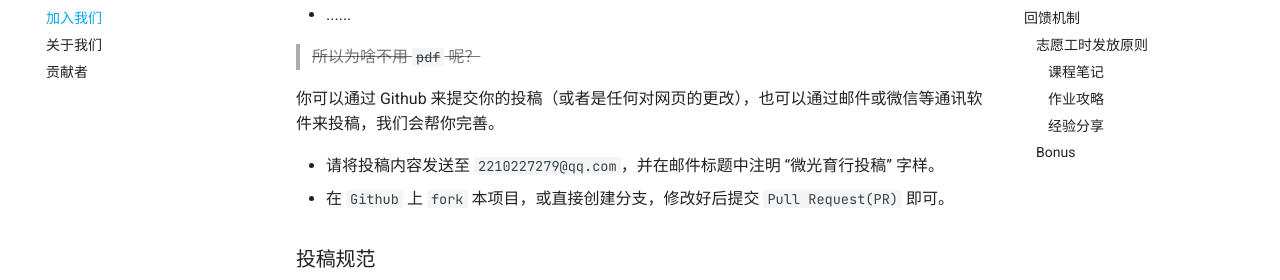
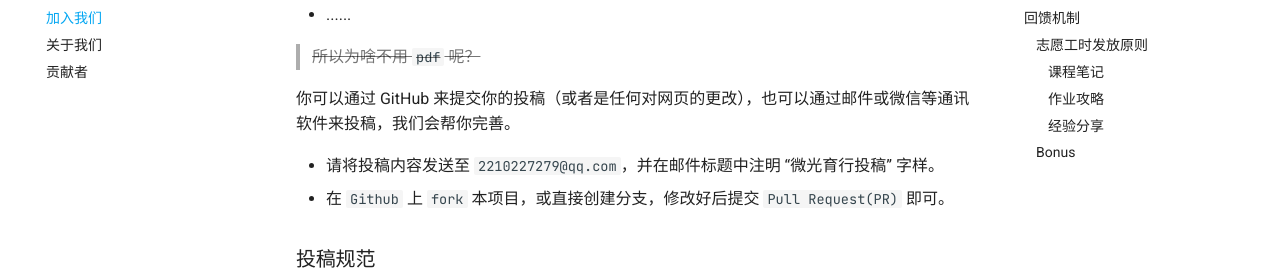
Before and after one commit to GlimmerU/GlimmerU, an MkDocs documentation site: the page built from docs/join-us.md, in a window 1280 px wide and 900 px high, scrolled down 785 px. Shown: the part 171-451 px from the top of the window. Built offline with MkDocs 1.6.1 and Material for MkDocs 9.7.7, drawn with Linux system fonts in a browser that asks for light colours; comment, search, counter and statistics services are not loaded.

```diff
--- a/docs/join-us.md
+++ b/docs/join-us.md
@@ -24,7 +24,7 @@
 
 > <del>所以为啥不用 `pdf` 呢？</del>
 
-你可以通过 Github 来提交你的投稿（或者是任何对网页的更改），也可以通过邮件或微信等通讯软件来投稿，我们会帮你完善。
+你可以通过 GitHub 来提交你的投稿（或者是任何对网页的更改），也可以通过邮件或微信等通讯软件来投稿，我们会帮你完善。
 
 - 请将投稿内容发送至 `2210227279@qq.com`，并在邮件标题中注明 “微光育行投稿” 字样。
 - 在 `Github` 上 `fork` 本项目，或直接创建分支，修改好后提交 `Pull Request(PR)` 即可。
```
Also changed, not shown: README.md (+8 -0 lines), docs/about-us.md (+4 -2 lines), 1 other file.
